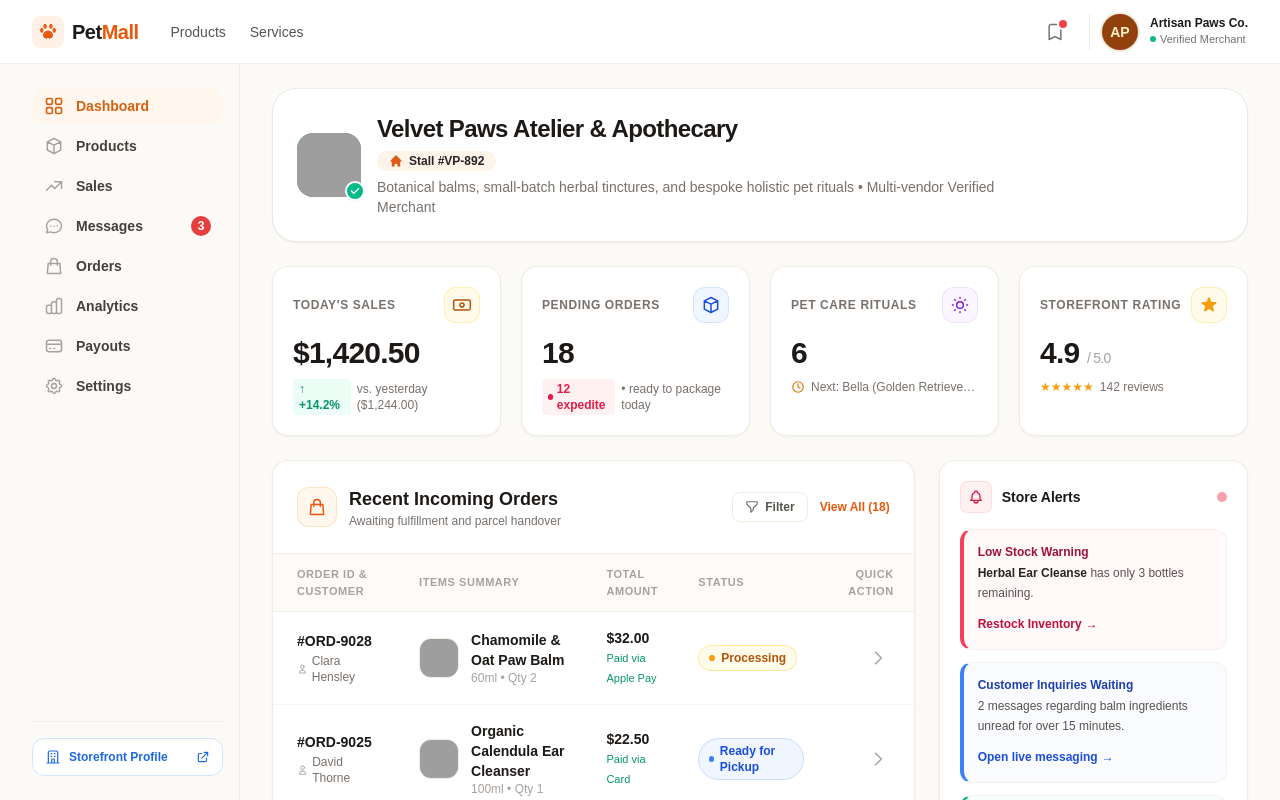
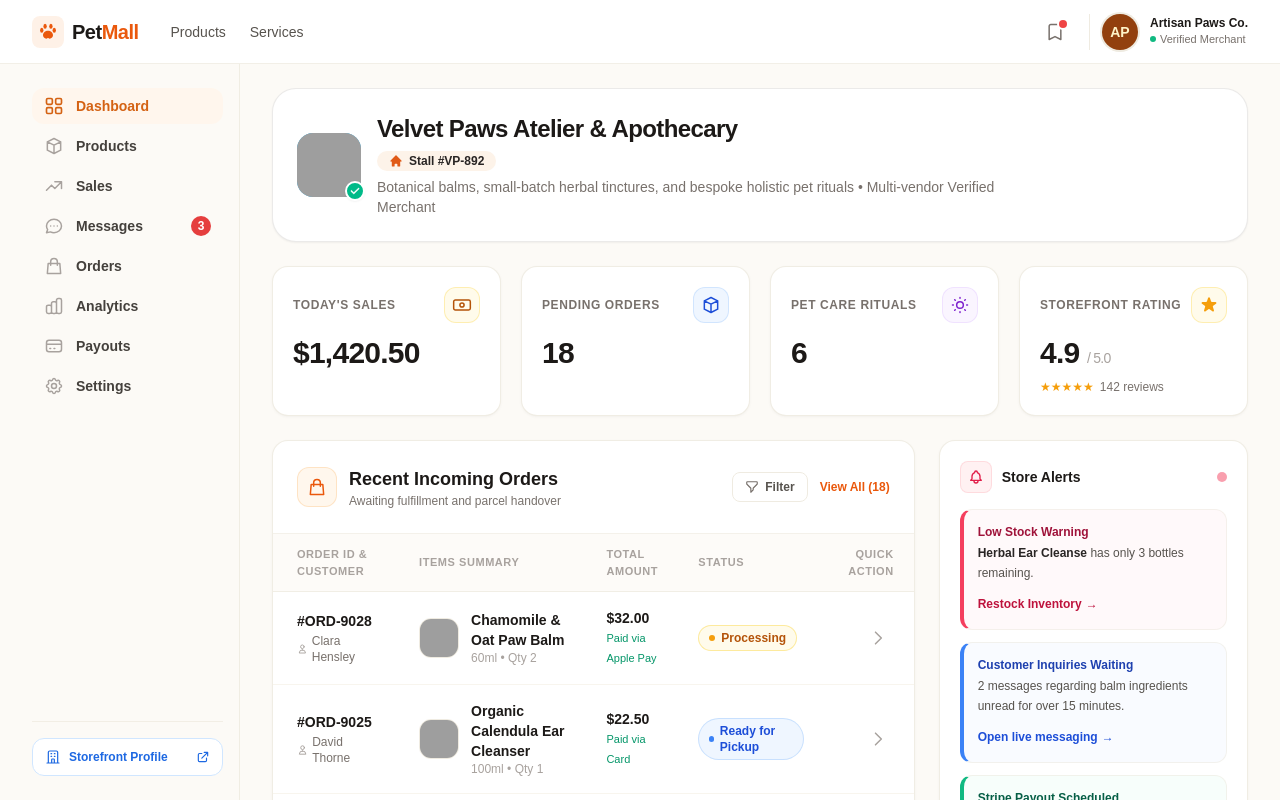
Before and after one commit to chhanun178/Pet_Mall_Web_2, a Nuxt app: page / in a window 1280 px wide. Shown: the top 800 px of the page. Built offline with nearby package versions, Linux system fonts and the light colour scheme; grey boxes are pictures that could not be loaded; a web font is replaced by a local one.

Commit message:
feat(dashboard): remove subtext beneath the numbers in the first 3 stat cards

```diff
--- a/app/components/dashboard/StatCards.vue
+++ b/app/components/dashboard/StatCards.vue
@@ -14,12 +14,6 @@
       </div>
       <div class="mt-3">
         <div class="text-2xl sm:text-3xl font-extrabold tracking-tight text-stone-900">$1,420.50</div>
-        <div class="mt-2 flex items-center gap-1.5 text-xs">
-          <span class="inline-flex items-center font-bold text-emerald-600 bg-emerald-50 px-1.5 py-0.5 rounded">
-            ↑ +14.2%
-          </span>
-          <span class="text-stone-500 font-medium">vs. yesterday ($1,244.00)</span>
-        </div>
       </div>
     </div>
 
@@ -35,13 +29,6 @@
       </div>
       <div class="mt-3">
         <div class="text-2xl sm:text-3xl font-extrabold tracking-tight text-stone-900">18</div>
-        <div class="mt-2 flex items-center gap-1.5 text-xs font-medium text-stone-500">
-          <span class="inline-flex items-center gap-1 font-bold text-rose-600 bg-rose-50 px-1.5 py-0.5 rounded">
-            <span class="w-1.5 h-1.5 rounded-full bg-rose-600"></span>
-            12 expedite
-          </span>
-          <span>• ready to package today</span>
-        </div>
       </div>
     </div>
 
@@ -57,13 +44,6 @@
       </div>
       <div class="mt-3">
         <div class="text-2xl sm:text-3xl font-extrabold tracking-tight text-stone-900">6</div>
-        <div class="mt-2 flex items-center gap-1.5 text-xs text-stone-500 font-medium">
-          <svg class="w-3.5 h-3.5 text-amber-600 shrink-0" fill="none" stroke="currentColor" stroke-width="2" viewBox="0 0 24 24">
-            <circle cx="12" cy="12" r="9"/>
-            <path d="M12 6v6l4 2"/>
-          </svg>
-          <span class="truncate">Next: Bella (Golden Retriever) 2:30 PM</span>
-        </div>
       </div>
     </div>
 
```
